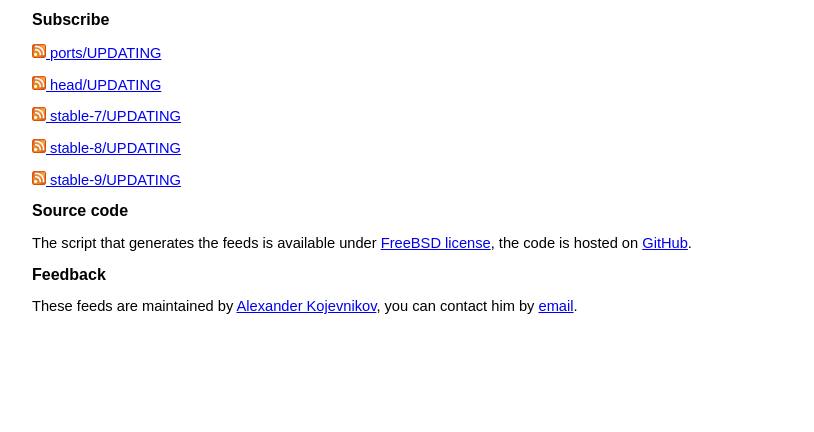
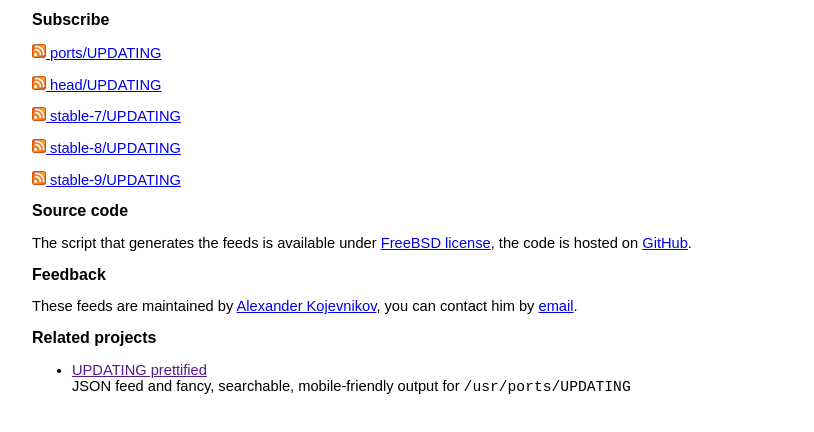
Before and after one commit to alexkay/freebsd-updating, a plain HTML site: page public/index.html in a window 1280 px wide. Shown: the part 112-544 px from the top of the page, without its empty margins (228-1042 px from the left). Drawn offline with Linux system fonts and the light colour scheme.

Commit message:
Link to UPDATING prettified

```diff
--- a/public/index.html
+++ b/public/index.html
@@ -1,5 +1,4 @@
-<!DOCTYPE html PUBLIC "-//W3C//DTD XHTML 1.0 Strict//EN"
-  "http://www.w3.org/TR/xhtml1/DTD/xhtml1-strict.dtd">
+<!DOCTYPE html>
 
 <html xmlns="http://www.w3.org/1999/xhtml" xml:lang="en" lang="en">
   <head>
@@ -45,5 +44,13 @@
     <p>The script that generates the feeds is available under <a href="http://www.freebsd.org/copyright/freebsd-license.html">FreeBSD license</a>, the code is hosted on <a href="http://github.com/alexkay/freebsd-updating">GitHub</a>.</p>
     <h2>Feedback</h2>
     <p>These feeds are maintained by <a href="http://kojevnikov.com">Alexander Kojevnikov</a>, you can contact him by <a href="mailto:&#97;l&#101;&#120;&#97;&#110;&#100;&#101;&#114;&#64;&#107;&#111;&#106;&#101;v&#110;i&#107;&#111;v.&#99;&#111;&#109;">email</a>.</p>
+    <h2>Related projects</h2>
+    <ul>
+      <li>
+        <p><a href="">UPDATING prettified</a><br>
+        JSON feed and fancy, searchable, mobile-friendly output for
+        <code>/usr/ports/UPDATING</code></p>
+      </li>
+    </ul>
   </body>
 </html>
```
